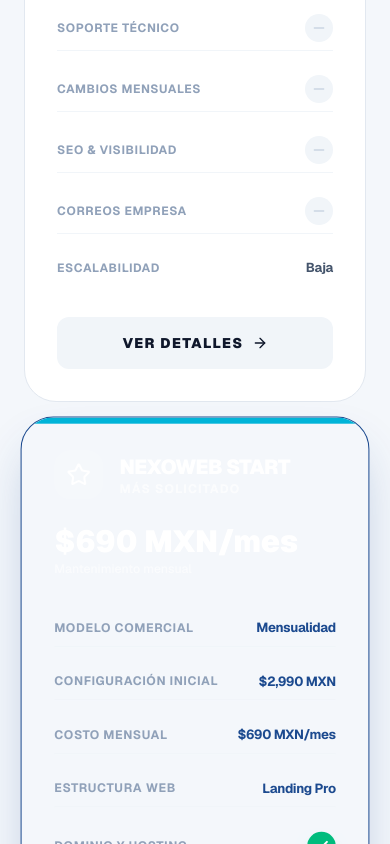
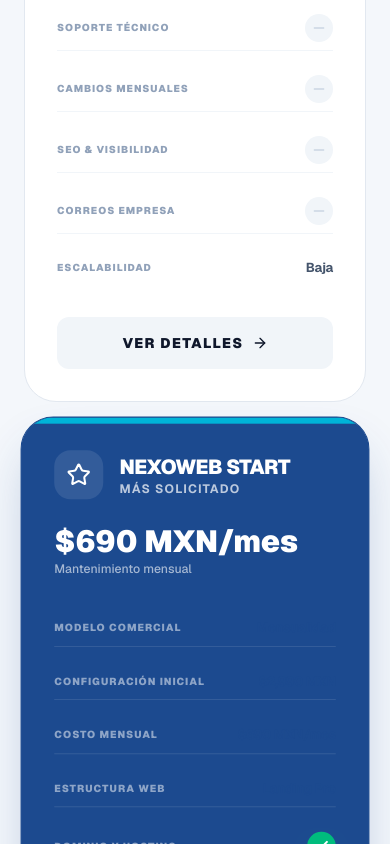
Before and after one commit to Mayk2607/nexoweb-site, a Next.js app: page / in a window 390 px wide. Shown: the part 6300-7144 px from the top of the page. Built offline with nearby package versions, Linux system fonts and the light colour scheme.

Commit message:
fix: improve contrast and background colors on mobile comparison cards

```diff
--- a/components/sections/PlanComparison.tsx
+++ b/components/sections/PlanComparison.tsx
@@ -116,6 +116,7 @@
             className={cn(
               "relative overflow-hidden rounded-[2rem] border p-8 transition-all",
               plan.borderColor,
+              plan.color, // Apply the plan's background color
               plan.highlight ? "shadow-2xl shadow-[#1c4a8f]/30 scale-[1.02] z-10" : "bg-white"
             )}
           >
@@ -145,8 +146,19 @@
 
             <div className="space-y-4 mb-8">
               {ROWS.map((row) => (
-                <div key={row.label} className="flex items-center justify-between py-2 border-b border-slate-100 last:border-0">
-                  <span className="text-xs font-bold text-slate-400 uppercase tracking-wider">{row.label}</span>
+                <div
+                  key={row.label}
+                  className={cn(
+                    "flex items-center justify-between py-2 border-b last:border-0",
+                    plan.highlight ? "border-white/10" : "border-slate-100"
+                  )}
+                >
+                  <span className={cn(
+                    "text-[10px] font-black uppercase tracking-widest",
+                    plan.highlight ? "text-white/50" : "text-slate-400"
+                  )}>
+                    {row.label}
+                  </span>
                   <div className="flex-1 flex justify-end">
                     <FeatureCell value={row[plan.key]} highlight={plan.highlight} />
                   </div>
@@ -167,6 +179,7 @@
           </div>
         ))}
       </div>
+
 
       {/* Desktop View: Table */}
       <div className="hidden md:block relative overflow-hidden rounded-[2.5rem] border border-slate-200 bg-white shadow-2xl shadow-slate-200/40">
```
